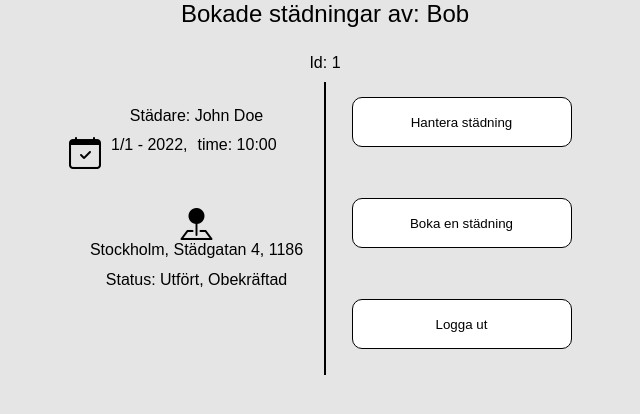
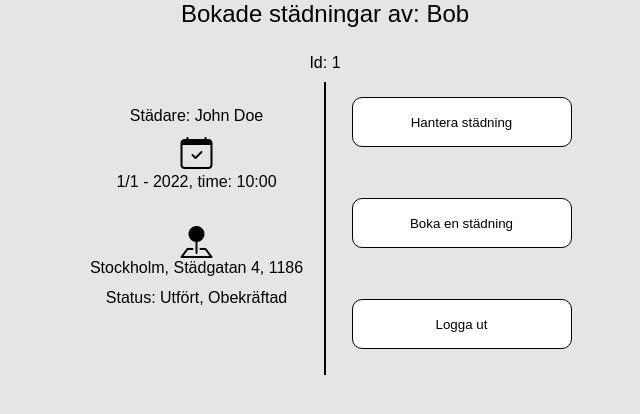
Before and after one commit to dennislundgren/MI-AGIL-ProluoBene, a website built with Parcel: page src/pages/bookings.html in a window 1280 px wide. Shown: the whole page, without its empty margins (315-955 px from the left). Built offline with nearby package versions, Linux system fonts and the light colour scheme; a web font is replaced by a local one.

Commit message:
Fixed styling bug

```diff
--- a/package.json
+++ b/package.json
@@ -10,8 +10,7 @@
     "src/pages/book-cleaning.html"
   ],
   "scripts": {
-    "start": "parcel --no-cache",
-    "build": "parcel src/index.html src/pages/bookings.html src/pages/edit-bookings.html --no-cache"
+    "start": "parcel --no-cache"
   },
   "keywords": [],
   "author": "Malcolm Lindberg, Dennis Lundgren, Rasmus Palm",
--- a/src/pages/bookings.html
+++ b/src/pages/bookings.html
@@ -19,7 +19,7 @@
     <div class="booking-content">
       <div class="infoCont">
         <p class="cleaner">Städare: John Doe</p>
-        <div class="time">
+        <div class="timecalendar">
           <i class="bi bi-calendar-check"></i>
           <!-- <p>1/1 - 2022, time 10:00</p> -->
           <p class="initial">1/1 - 2022,</p>
--- a/src/scss/layouts/_bookings.scss
+++ b/src/scss/layouts/_bookings.scss
@@ -46,7 +46,7 @@
           margin-top: 10%;
         }
       }
-      .time {
+      .timecalendar {
         //line-height: 0%;
         margin-bottom: 8%;
         margin-top: 4%;
```
